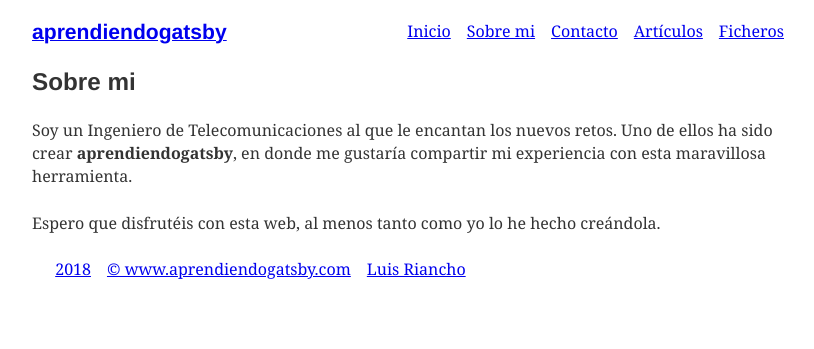
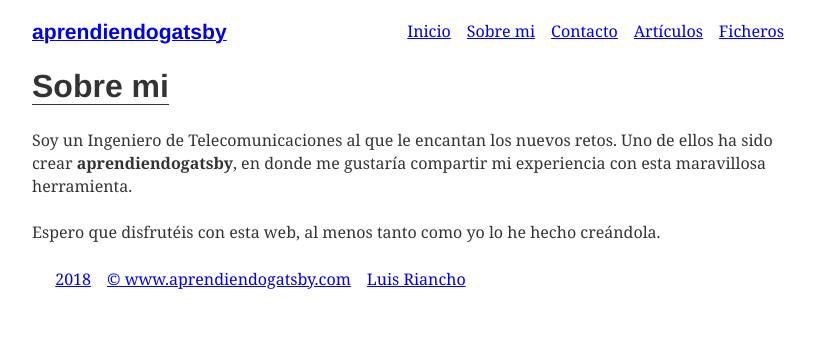
Before and after one commit to wiskonsin/gatsby, a Gatsby site: page /about in a window 1280 px wide. Shown: the whole page, without its empty margins (224-1038 px from the left). Built offline with nearby package versions, Linux system fonts and the light colour scheme; Gatsby itself is replaced by a stand-in of ours; some packages are replaced by stand-ins of ours.

Commit message:
cambios cabecera artículos

```diff
--- a/src/pages/about.js
+++ b/src/pages/about.js
@@ -1,11 +1,18 @@
 import React from "react"
 import Layout from "../components/layout.js"
 import { graphql } from "gatsby"
+import { css } from "react-emotion"
+
 
 export default ({ data }) => (
     <Layout>
   <div>
-    <h2>Sobre mi</h2>
+    <h1
+          className={css`
+            display: inline-block;
+            border-bottom: 1px solid;
+          `}
+        >Sobre mi</h1>
     <p>Soy un Ingeniero de Telecomunicaciones al que le encantan los nuevos retos. Uno de ellos ha sido crear <strong>{data.site.siteMetadata.title}</strong>, en donde me gustaría compartir mi experiencia con esta maravillosa herramienta.</p>
     <p>Espero que disfrutéis con esta web, al menos tanto como yo lo he hecho creándola.
       </p>
```
Also changed, not shown: src/pages/articulos.js (+10 -6 lines), src/pages/contact.js (+8 -1 lines), src/pages/index.js (+8 -1 lines), src/pages/my-files.js (+8 -1 lines), src/pages/tutorial.js (+7 -1 lines).
